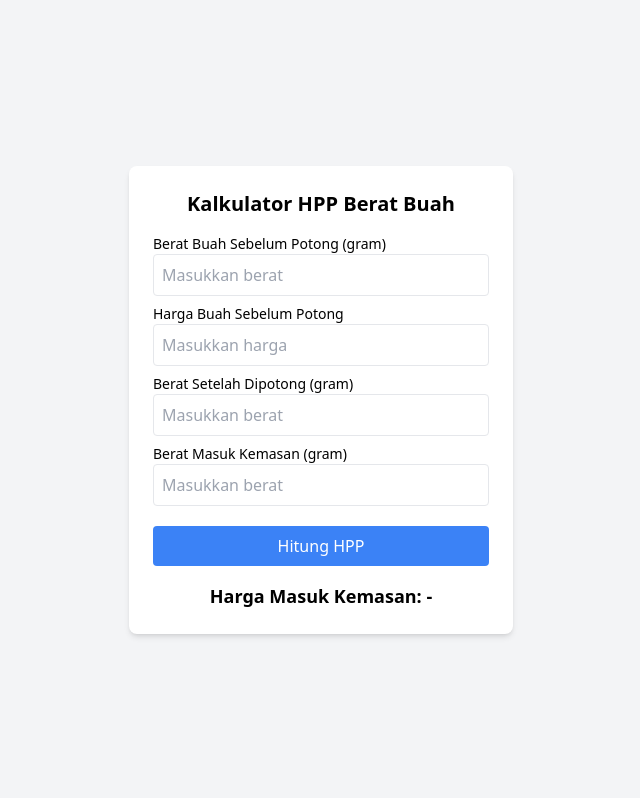
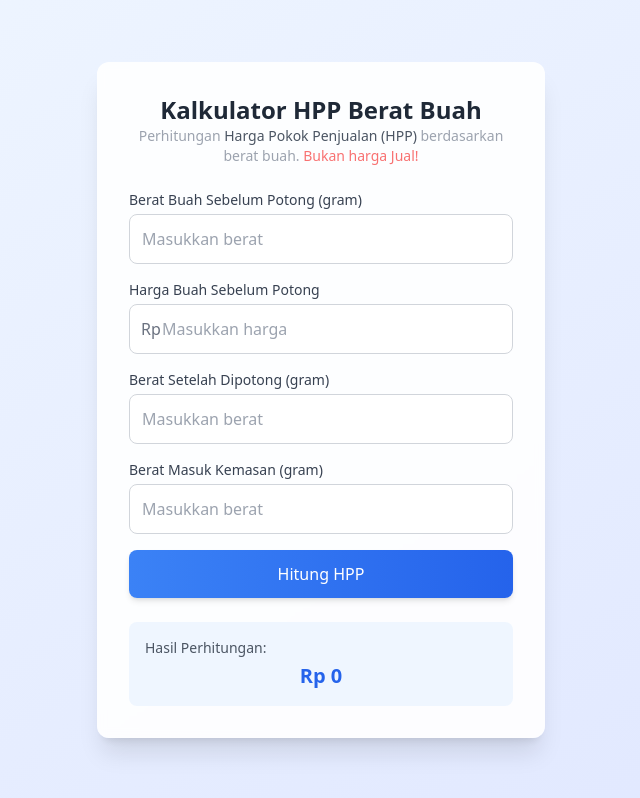
Before and after one commit to ijash/hitung-hpp-buah-potong, a plain HTML site: page index.html in a window 1280 px wide. Shown: the whole page, without its empty margins (319-959 px from the left). Drawn offline with nearby package versions, Linux system fonts and the light colour scheme.

Commit message:
Update index.html

```diff
--- a/index.html
+++ b/index.html
@@ -6,68 +6,94 @@
     <title>Hitung HPP Berat Buah</title>
     <script src="https://cdn.tailwindcss.com"></script>
   </head>
-  <body class="flex items-center justify-center min-h-screen bg-gray-100">
-    <div class="bg-white p-6 rounded-lg shadow-md w-96">
-      <h2 class="text-xl font-semibold mb-4 text-center">
+  <body
+    class="flex items-center justify-center min-h-screen bg-gradient-to-br from-blue-50 to-indigo-100 p-4"
+  >
+    <div
+      class="bg-white/90 backdrop-blur-sm p-8 rounded-xl shadow-xl w-full max-w-md mx-auto"
+    >
+      <h2 class="text-2xl font-bold mb-0 text-center text-gray-800">
         Kalkulator HPP Berat Buah
       </h2>
-      <div class="mb-2">
-        <label class="block text-sm font-medium"
-          >Berat Buah Sebelum Potong (gram)</label
-        >
+      <p class="text-sm text-center mb-6 text-gray-400">
+        Perhitungan
+        <span class="text-gray-600">Harga Pokok Penjualan (HPP)</span>
+        berdasarkan berat buah.
+        <span class="text-red-400">Bukan harga Jual!</span>
+      </p>
+      <form onsubmit="calculateHPP(event)" class="space-y-4">
+        <div class="space-y-1">
+          <label class="block text-sm font-medium text-gray-700">
+            Berat Buah Sebelum Potong (gram)
+          </label>
           <input
             type="number"
             id="beforeWeight"
-          class="w-full p-2 border rounded"
+            class="w-full p-3 border border-gray-300 rounded-lg focus:ring-2 focus:ring-blue-500 focus:border-blue-500 transition-all"
             placeholder="Masukkan berat"
+            required
           />
         </div>
-      <div class="mb-2">
-        <label class="block text-sm font-medium"
-          >Harga Buah Sebelum Potong</label
+        <div class="space-y-1">
+          <label class="block text-sm font-medium text-gray-700">
+            Harga Buah Sebelum Potong
+          </label>
+          <div class="relative">
+            <span class="absolute left-3 top-1/2 -translate-y-1/2 text-gray-500"
+              >Rp</span
             >
             <input
               type="number"
               id="beforePrice"
-          class="w-full p-2 border rounded"
+              class="w-full p-3 pl-8 border border-gray-300 rounded-lg focus:ring-2 focus:ring-blue-500 focus:border-blue-500 transition-all"
               placeholder="Masukkan harga"
+              required
             />
           </div>
-      <div class="mb-2">
-        <label class="block text-sm font-medium"
-          >Berat Setelah Dipotong (gram)</label
-        >
+        </div>
+        <div class="space-y-1">
+          <label class="block text-sm font-medium text-gray-700">
+            Berat Setelah Dipotong (gram)
+          </label>
           <input
             type="number"
             id="afterWeight"
-          class="w-full p-2 border rounded"
+            class="w-full p-3 border border-gray-300 rounded-lg focus:ring-2 focus:ring-blue-500 focus:border-blue-500 transition-all"
             placeholder="Masukkan berat"
+            required
           />
         </div>
-      <div class="mb-2">
-        <label class="block text-sm font-medium"
-          >Berat Masuk Kemasan (gram)</label
-        >
+        <div class="space-y-1">
+          <label class="block text-sm font-medium text-gray-700">
+            Berat Masuk Kemasan (gram)
+          </label>
           <input
             type="number"
             id="packageWeight"
-          class="w-full p-2 border rounded"
+            class="w-full p-3 border border-gray-300 rounded-lg focus:ring-2 focus:ring-blue-500 focus:border-blue-500 transition-all"
             placeholder="Masukkan berat"
+            required
           />
         </div>
         <button
-        onclick="calculateHPP()"
-        class="w-full bg-blue-500 text-white py-2 rounded mt-3 hover:bg-blue-600"
+          type="submit"
+          class="w-full bg-gradient-to-r from-blue-500 to-blue-600 text-white py-3 px-4 rounded-lg font-medium hover:from-blue-600 hover:to-blue-700 focus:outline-none focus:ring-2 focus:ring-blue-500 focus:ring-offset-2 transform transition-all active:scale-95 shadow-md"
         >
           Hitung HPP
         </button>
-      <div class="mt-4 text-center font-bold text-lg">
-        Harga Masuk Kemasan: <span id="result">-</span>
+      </form>
+      <div class="mt-6 p-4 bg-blue-50 rounded-lg">
+        <p class="text-gray-600 text-sm mb-1">Hasil Perhitungan:</p>
+        <div class="text-center font-bold text-xl text-blue-600" id="result">
+          Rp 0
+        </div>
       </div>
     </div>
 
     <script>
-      function calculateHPP() {
+      function calculateHPP(event) {
+        event.preventDefault();
+
         const beforeWeight =
           parseFloat(document.getElementById("beforeWeight").value) || 0;
         const beforePrice =
@@ -87,13 +113,16 @@
           return;
         }
 
-        const pricePerGram = beforePrice / beforeWeight; // Harga per gram sebelum dipotong
-        const newPricePerGram = beforePrice / afterWeight; // Harga per gram setelah dipotong
-        const packagePrice = newPricePerGram * packageWeight; // Harga masuk kemasan
+        const pricePerGram = beforePrice / beforeWeight;
+        const newPricePerGram = beforePrice / afterWeight;
+        const packagePrice = newPricePerGram * packageWeight;
 
         document.getElementById(
           "result"
-        ).innerText = `Rp ${packagePrice.toFixed(2)}`;
+        ).innerText = `Rp ${packagePrice.toLocaleString("id-ID", {
+          minimumFractionDigits: 2,
+          maximumFractionDigits: 2,
+        })}`;
       }
     </script>
   </body>
```
Lines whose indentation alone changed are shown as unchanged.
